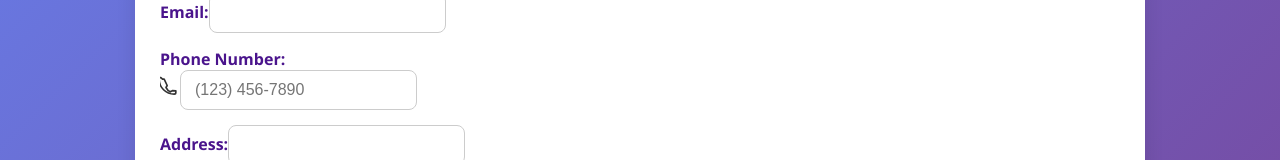
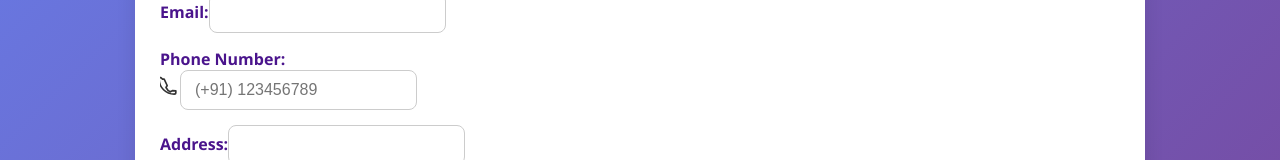
Before and after one commit to jeetendrakumar01/Users-CRUD, a React (Create React App) app in the folder client/: page /add in a window 1280 px wide. Shown: the part 300-460 px from the top of the page. Built offline with nearby package versions, Linux system fonts and the light colour scheme; no server answers.

Commit message:
Update UserForm.js

```diff
--- a/client/src/components/UserForm.js
+++ b/client/src/components/UserForm.js
@@ -108,12 +108,12 @@ const UserForm = ({ onSubmit, users, editingUser }) => {
             />
           </svg>
           <InputMask
-            mask="(999) 999-9999"
+            mask="(+91) 123456789"
             id="phone"
             name="phone"
             value={formData.phone}
             onChange={handleChange}
-            placeholder="(123) 456-7890"
+            placeholder="(+91) 123456789"
           />
         </div>
         {errors.phone && <small className="error">{errors.phone}</small>}
```
